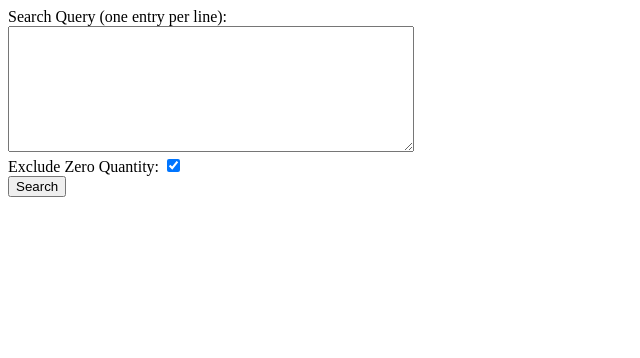
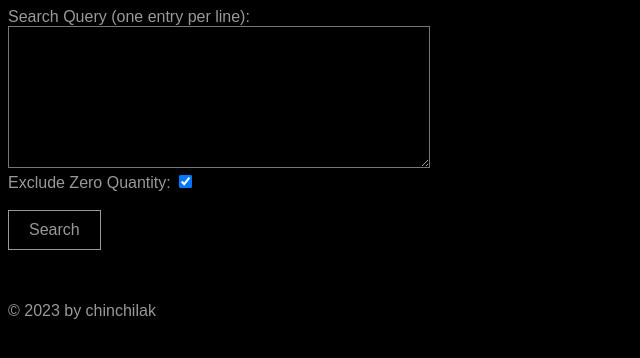
Before and after one commit to chinchilak/pwset, a Flask app: page / in a window 1280 px wide. Shown: the top 358 px of the page, without its empty margins (0-640 px from the left). Run offline with Flask 3, Linux system fonts and the light colour scheme.

Commit message:
added base fl ext

```diff
--- /dev/null
+++ b/templates/base.html
@@ -0,0 +1,71 @@
+<!DOCTYPE html>
+<html lang="en">
+<head>
+    <meta charset="UTF-8">
+    <meta name="viewport" content="width=device-width, initial-scale=1.0">
+    <title>{% block title %}MTG Shop search form{% endblock %}</title>
+    <style>
+        body {
+            background-color: black;
+            color: #999;
+            font-size: 16px;
+            font-family: Arial, sans-serif;
+        }
+        table {
+            border: 1px solid #999;
+            border-collapse: collapse;
+        }
+        th {
+            border: 1px solid #999;
+            padding: 10px;
+            text-align: center;
+            font-size: large;
+            background-color: #999;
+            color: black;
+        }
+        td {
+            border: 1px solid #999;
+            padding: 10px;
+            text-align: left;
+            font-size: larger;
+        }
+        button {
+            background-color: black;
+            color: #999;
+            border: 1px solid #999;
+            padding: 10px 20px;
+            text-align: center;
+            text-decoration: none;
+            display: inline-block;
+            font-size: 16px;
+            cursor: pointer;
+        }
+
+        textarea {
+            background-color: black;
+            color: #999;
+            padding: 10px;
+            width: 400px;
+            height: 120px;
+            resize: vertical;
+        }
+    </style>
+</head>
+<body>
+    <form method="POST" action="/">
+        <label for="search_query">Search Query (one entry per line):</label><br>
+        <textarea name="search_query" id="search_query"></textarea><br>
+        <label for="exclude_zero">Exclude Zero Quantity:</label>
+        <input type="checkbox" name="exclude_zero" id="exclude_zero" value="1" checked><br><br>
+        <button type="submit">Search</button>
+    </form>
+    <br><br>
+    <div class="content">
+        {% block content %}{% endblock %}
+    </div>
+
+    <div class="footer">
+        <p>&copy; 2023 by chinchilak</p>
+    </div>
+</body>
+</html>
--- a/templates/form.html
+++ b/templates/form.html
@@ -1,18 +1 @@
-<!DOCTYPE html>
-<html lang="en">
-<head>
-    <meta charset="UTF-8">
-    <meta name="viewport" content="width=device-width, initial-scale=1.0">
-    <title>Search Form</title>
-</head>
-<body>
-    <form method="POST" action="/">
-        <label for="search_query">Search Query (one entry per line):</label><br>
-        <textarea name="search_query" id="search_query" style="width: 400px; height: 120px;"></textarea><br>
-        <label for="exclude_zero">Exclude Zero Quantity:</label>
-        <input type="checkbox" name="exclude_zero" id="exclude_zero" value="1" checked><br>
-        <button type="submit">Search</button>
-    </form>
-    <br><br>
-</body>
-</html>
+{% extends "base.html" %}
```
Also changed, not shown: templates/table.html (+4 -38 lines).
